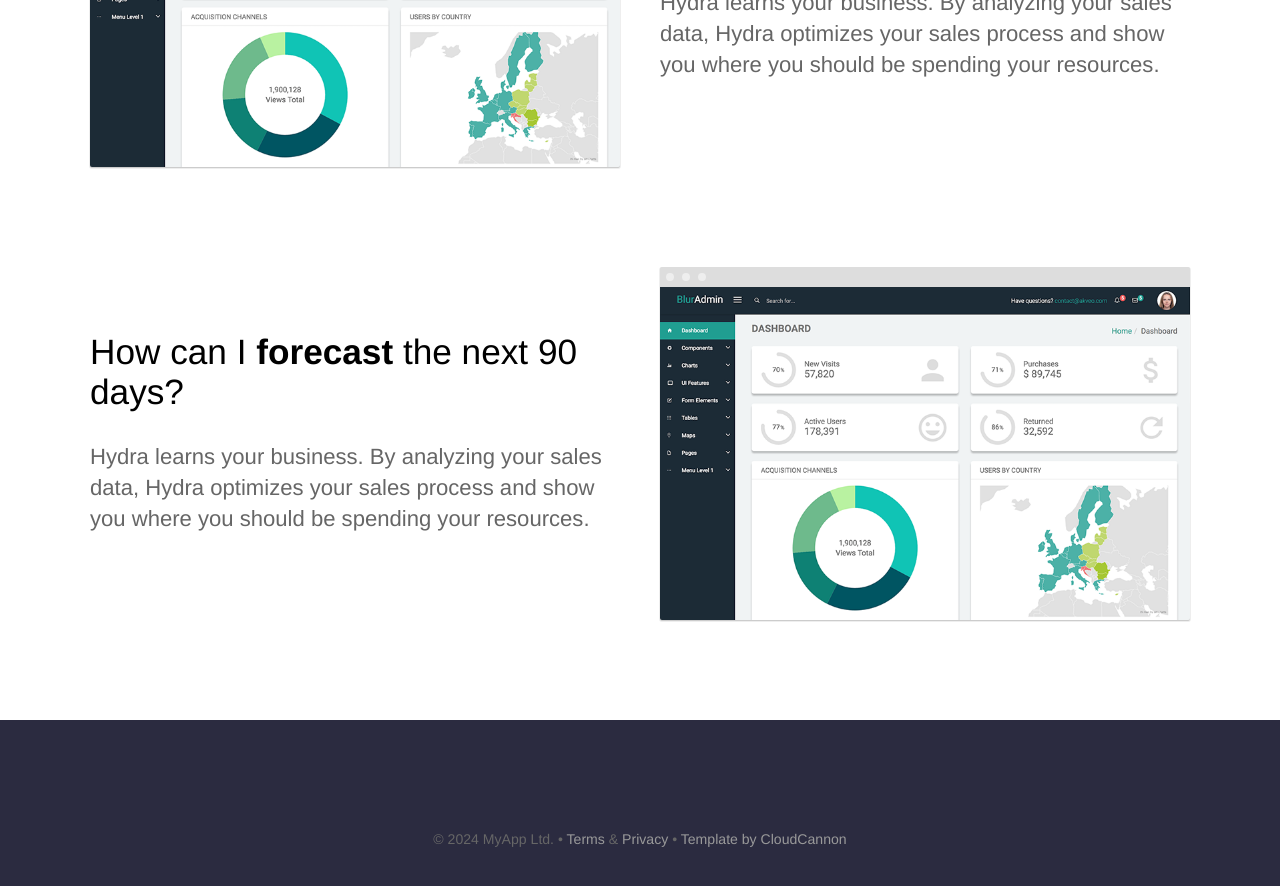
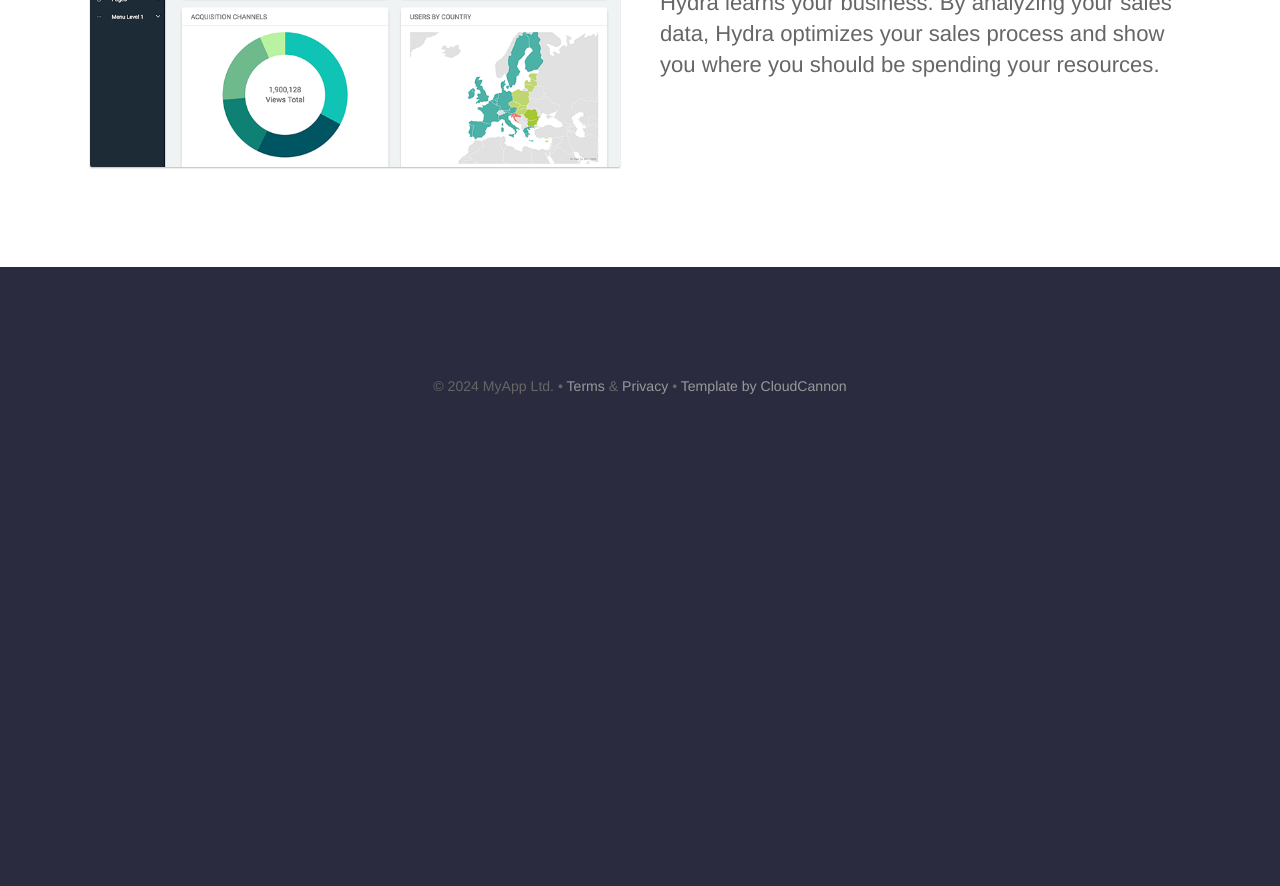
Before and after one commit to usersboxbot/usersboxbot.github.io, a Jekyll site: the page built from index.html, in a window 1280 px wide and 900 px high, scrolled down 1678 px. Shown: the top 886 px of the window. Built offline with Jekyll 4.4.1, drawn with Linux system fonts in a browser that asks for light colours; after the commit the page ends 2124 px from its top, so only the background shows below that.

Commit message:
Update index.html

```diff
--- a/index.html
+++ b/index.html
@@ -38,16 +38,4 @@ description: Track and optimize your sales team in real time
 		</div>
 	</section>
 
-	<section>
-		<div class="container flex">
-			<div class="text editable">
-				<h2>How can I <strong>forecast</strong> the next 90 days?</h2>
-				<p>Hydra learns your business. By analyzing your sales data, Hydra optimizes your sales process and show you where you should be spending your resources.</p>
-			</div>
-			<div class="image">
-				<img src="{{ site.baseurl }}/images/dashboard.png" alt="Screenshot" class="screenshot editable" />
-			</div>
-		</div>
-	</section>
-
 </div>
```
